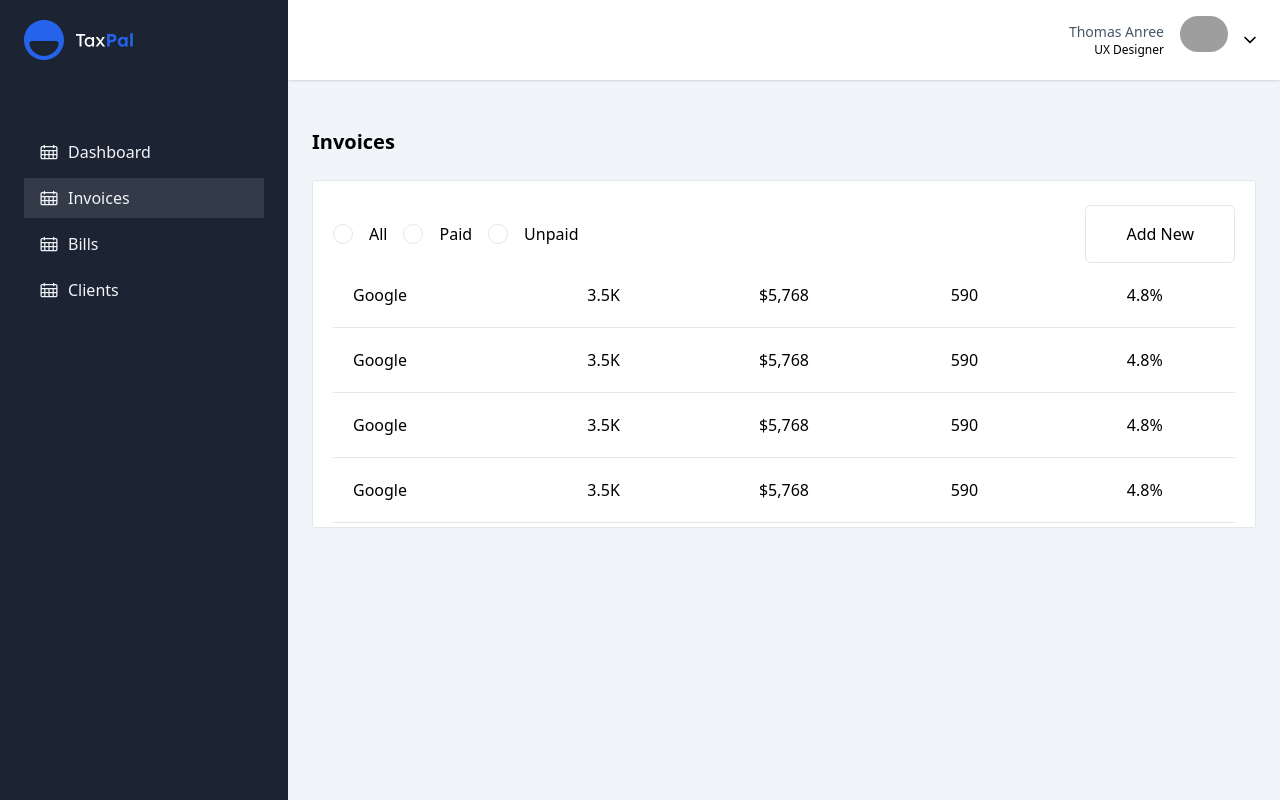
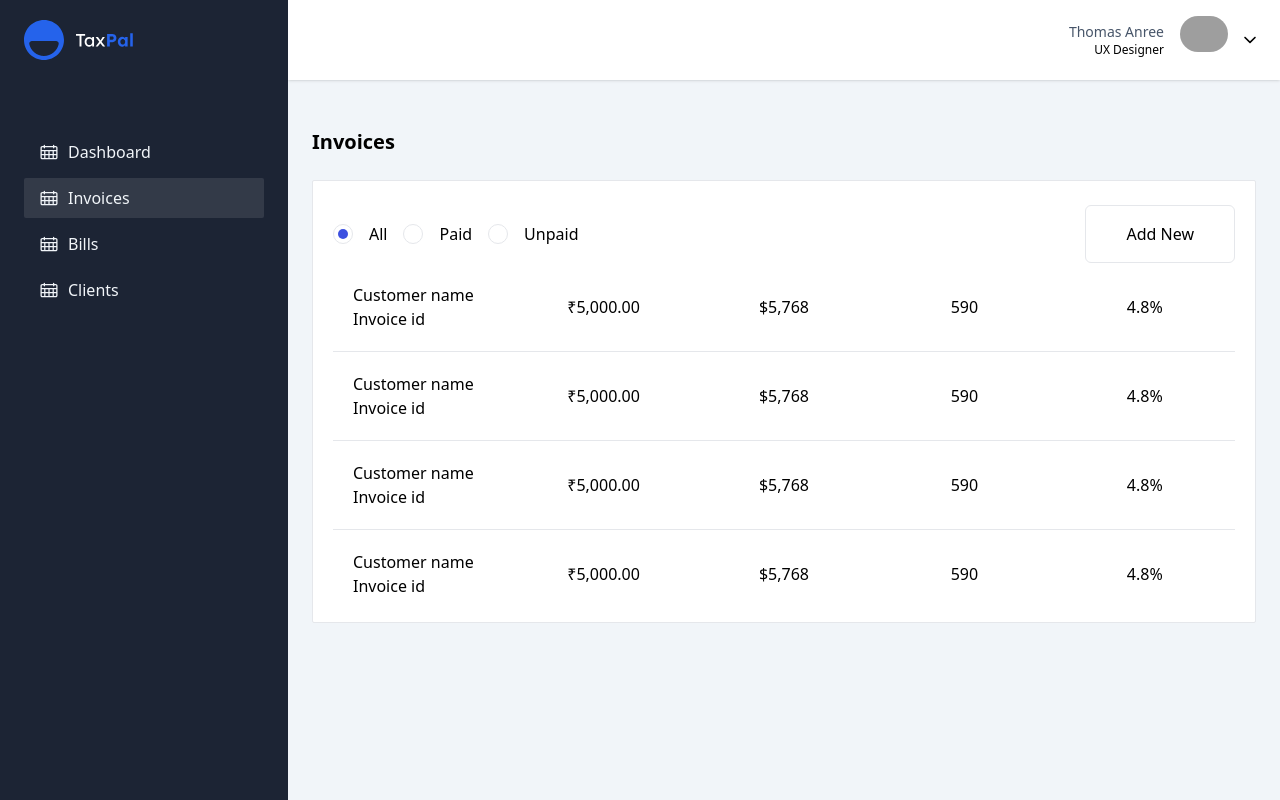
Before and after one commit to nileshyadav987/nextjs-invoice, a Next.js app: page /dashboard/invoice/list in a window 1280 px wide. Built offline with nearby package versions, Linux system fonts and the light colour scheme; grey boxes are pictures that could not be loaded.

Commit message:
indian rupee added

```diff
--- a/src/app/dashboard/invoice/list/page.tsx
+++ b/src/app/dashboard/invoice/list/page.tsx
@@ -1,9 +1,10 @@
 "use client";
 import { useState } from "react";
 import Radio from "@/components/Radio/Index";
+import {indianRupeeFormat} from "../../../../library/stringPlus";
 
 export default function DashboardInvoiceList() {
-  const [selectedOption, setSelectedOption] = useState("");
+  const [selectedOption, setSelectedOption] = useState("All");
   return (
     <>
       <div className="mx-auto max-w-screen-2xl p-4 md:p-6 2xl:p-10">
@@ -53,14 +54,13 @@ export default function DashboardInvoiceList() {
               </div>
               <div className="flex flex-col ">
                 {[0, 1, 2, 3].map(({}: any, i) => (
-                  <div key={i} id={'ititi-' + i} className="grid grid-cols-3 sm:grid-cols-5 border-b border-stroke dark:border-strokedark">
-                    <div className="flex items-center gap-3 p-2.5 xl:p-5">
-                      <p className="hidden text-black dark:text-white sm:block">
-                        Google
-                      </p>
+                  <div key={i} id={'ititi-' + i} className={`grid grid-cols-3 sm:grid-cols-5 ${i < 3 && "border-b border-stroke dark:border-strokedark"}`}>
+                    <div className="p-2.5 xl:p-5">
+                      <p className="hidden text-black dark:text-white sm:block">Customer name</p>
+                      <p>Invoice id</p>
                     </div>
                     <div className="flex items-center justify-center p-2.5 xl:p-5">
-                      <p className="text-black dark:text-white">3.5K</p>
+                      <p className="text-black dark:text-white">{indianRupeeFormat(5000)}</p>
                     </div>
                     <div className="flex items-center justify-center p-2.5 xl:p-5">
                       <p className="text-meta-3">$5,768</p>
--- /dev/null
+++ b/src/library/stringPlus.js
@@ -0,0 +1,8 @@
+export const indianRupeeFormat = (v) => {
+  let a = v.toLocaleString("en-IN", {
+    style: "currency",
+    currency: "INR"
+  });
+  a = a.split("₹");
+  return <><span>₹</span><span>{a[1]}</span></>
+};
```
